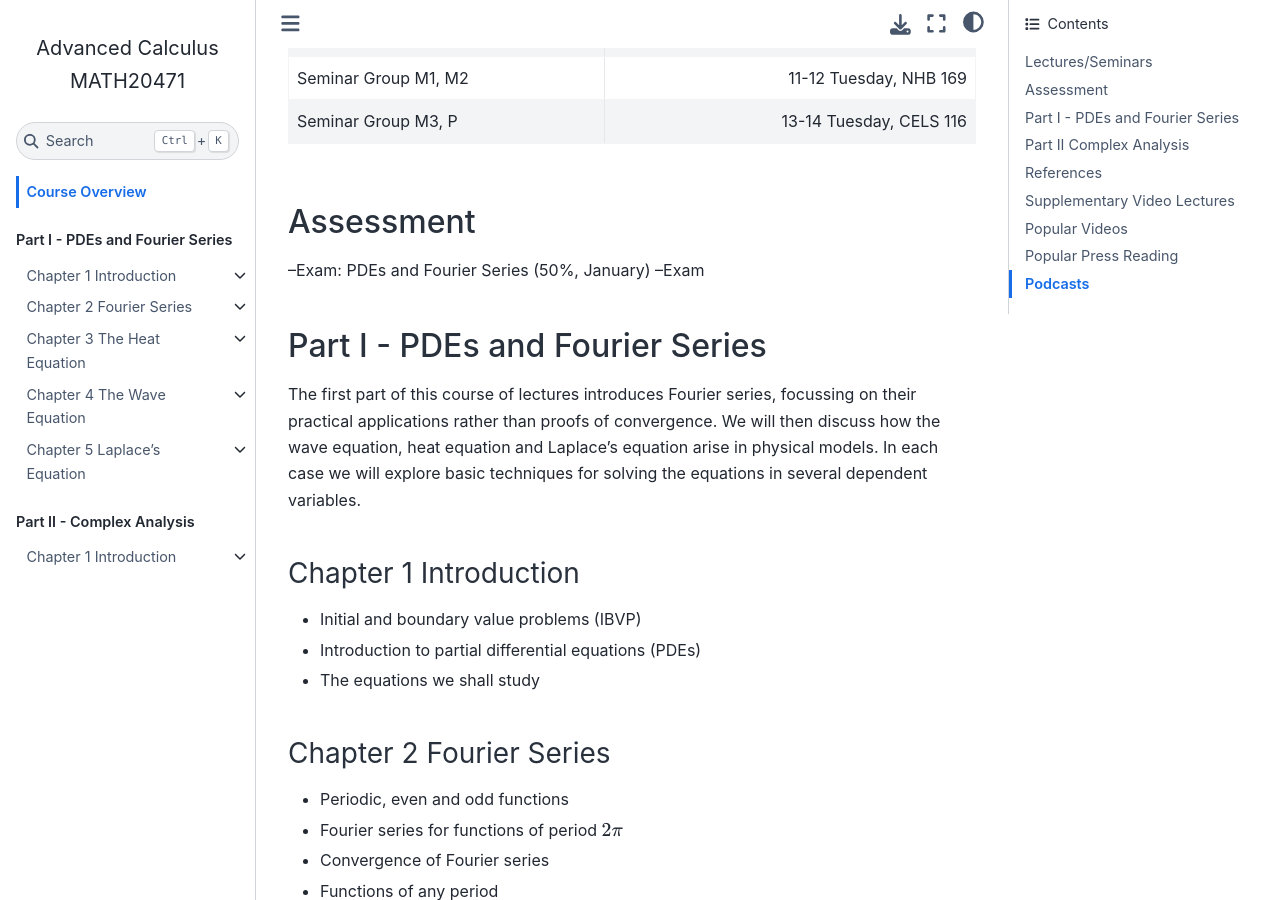
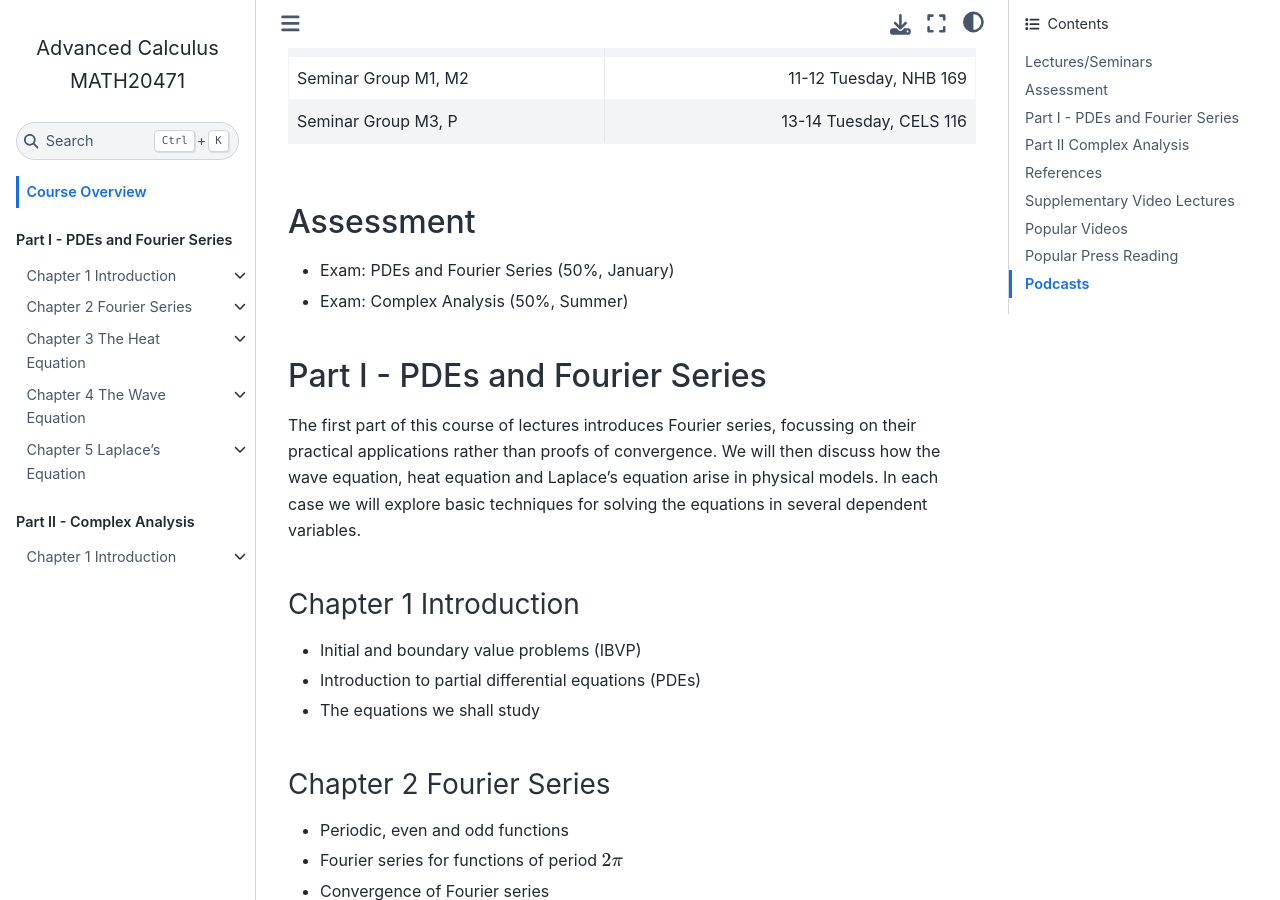
Before and after one commit to jjcrofts77/Advanced-Calculus-MATH20471, a Jupyter Book: the page built from intro.md, in a window 1280 px wide and 900 px high, scrolled down 317 px. Built offline with Jupyter Book 1.0.4 settings and Sphinx 7.4.7 and the Sphinx Book theme 1.1.4, drawn with Linux system fonts in a browser that asks for light colours.

Commit message:
Update intro.md

```diff
--- a/intro.md
+++ b/intro.md
@@ -13,8 +13,8 @@ This Jupyterbook provides the course notes for the second year module Advanced C
 
 ### Assessment
 
---Exam: PDEs and Fourier Series (50%, January)
---Exam
+* Exam: PDEs and Fourier Series (50%, January)
+* Exam: Complex Analysis (50%, Summer)
 
 ## Part I - PDEs and Fourier Series
 
```
